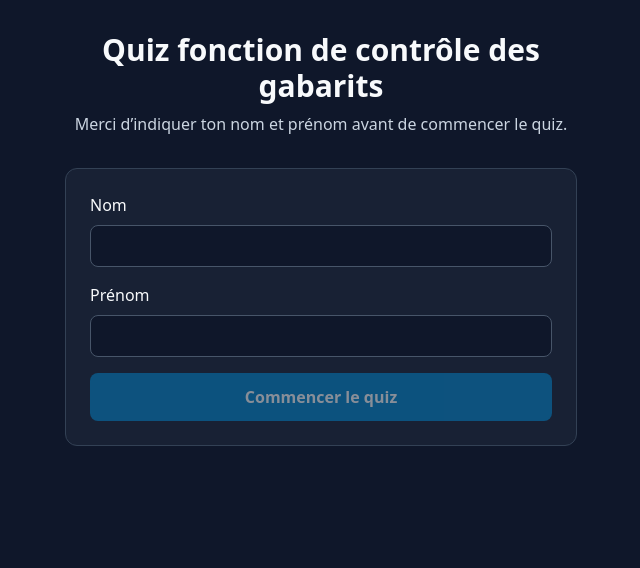
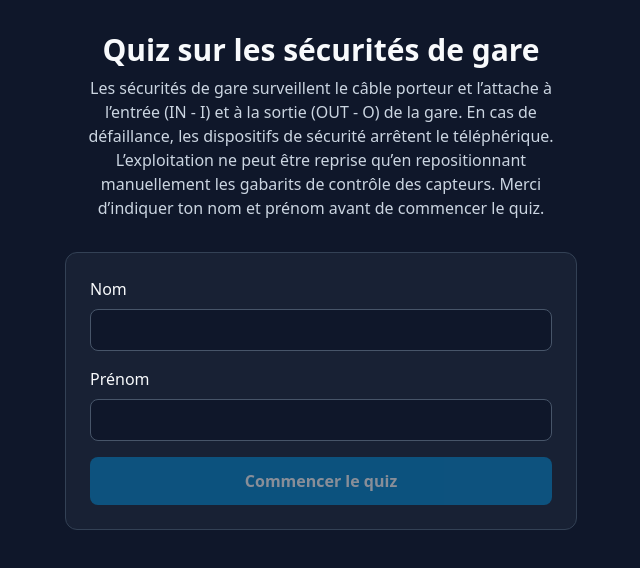
Before and after one commit to HRitchy/GABARITS, a Next.js app: page / in a window 1280 px wide. Shown: the top 568 px of the page, without its empty margins (319-959 px from the left). Built offline with nearby package versions, Linux system fonts and the light colour scheme.

Commit message:
Update page.jsx

```diff
--- a/app/page.jsx
+++ b/app/page.jsx
@@ -271,9 +271,14 @@ export default function HomePage() {
         <div className="w-full max-w-xl p-4 sm:p-8">
           <header className="mb-8 text-center">
             <h1 className="text-2xl sm:text-3xl font-semibold mb-2">
-              Quiz fonction de contrôle des gabarits
+              Quiz sur les sécurités de gare
             </h1>
             <p className="text-slate-300 text-sm sm:text-base">
+             Les sécurités de gare surveillent le câble porteur et l’attache à l’entrée (IN - I) et à
+             la sortie (OUT - O) de la gare. En cas de défaillance, les dispositifs de sécurité arrêtent
+             le téléphérique. L’exploitation ne peut être reprise qu’en repositionnant manuellement
+             les gabarits de contrôle des capteurs.
+
               Merci d’indiquer ton nom et prénom avant de commencer le quiz.
             </p>
           </header>
@@ -329,7 +334,7 @@ export default function HomePage() {
         <div className="w-full max-w-3xl p-4 sm:p-8">
           <header className="mb-8 text-center">
             <h1 className="text-2xl sm:text-3xl font-semibold mb-2">
-              Quiz fonction de contrôle
+              Quiz sur les sécurités de gare
             </h1>
             <p className="text-slate-300">
               Résumé de tes réponses sur les 9 dispositifs de contrôle.
```
